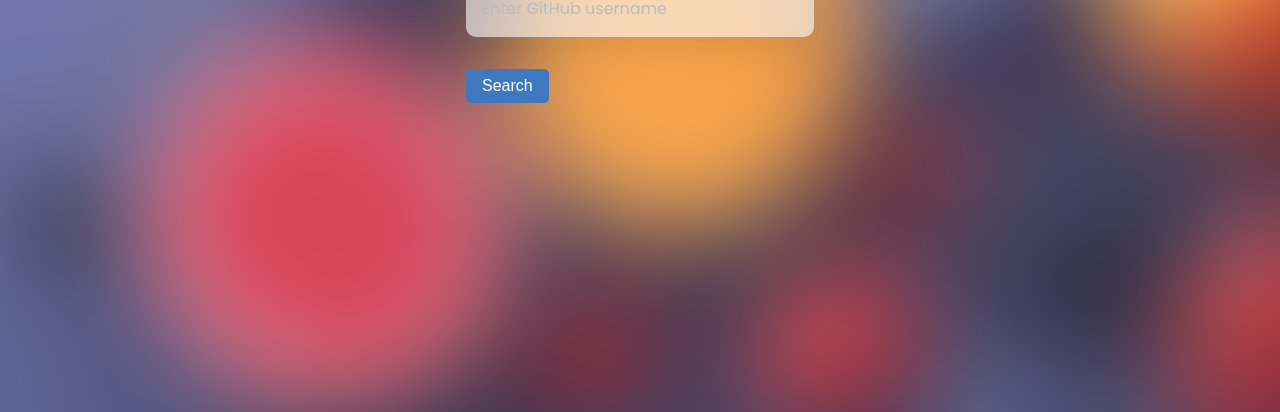
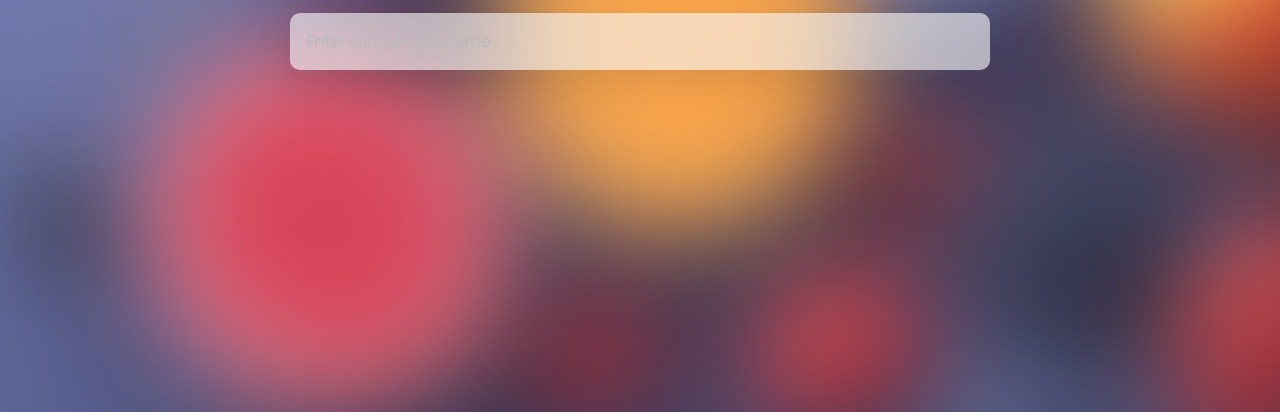
Before and after one commit to imedcherfaoui/git-finder, a website: page index.html in a window 1280 px wide. Shown: the part 388-800 px from the top of the page. Drawn offline with nearby package versions, Linux system fonts and the light colour scheme.

Commit message:
css form styling

```diff
--- a/index.html
+++ b/index.html
@@ -8,14 +8,12 @@
   </head>
   <body>
     <h1>Github Profile Finder</h1>
-    <form onsubmit="searchUser(); return false;">
+    <form onsubmit="searchUser(); return false;"  class="user-form">
       <input
         type="text"
         id="search"
         placeholder="Enter GitHub username"
-        class="user-input"
       />
-      <button type="submit" class="button">Search</button>
     </form>
     <div id="main"></div>
 
--- a/style.css
+++ b/style.css
@@ -17,9 +17,12 @@ body {
   margin: 0;
 }
 
-.user-input {
+.user-form {
   width: 100%;
   max-width: 700px;
+}
+.user-form input {
+  width: 100%;
   display: block;
   background-color: #f5f5f59f;
   border: none;
@@ -32,29 +35,11 @@ body {
   box-shadow: 0 5px 10px rgba(154, 160, 185, 0.05),
     0 15px 40px rgba(0, 0, 0, 0.1);
 }
-
-.user-input::placeholder {
+.user-form input::placeholder {
   color: #bbb;
 }
-
-.user-input:focus {
+.user-form input:focus {
   outline: none;
-}
-
-.button {
-  background-color: #4078c0;
-  color: #fff;
-  padding: 0.5rem 1rem;
-  margin-bottom: 2rem;
-  border: none;
-  border-radius: 5px;
-  cursor: pointer;
-  font-size: 1rem;
-  transition: background-color 0.3s ease;
-}
-
-.button:hover {
-  background-color: #325b96;
 }
 
 .card {
@@ -120,7 +105,7 @@ body {
     align-items: center;
   }
 
-  .user-input {
+  .user-form {
     max-width: 400px;
   }
 }
```
